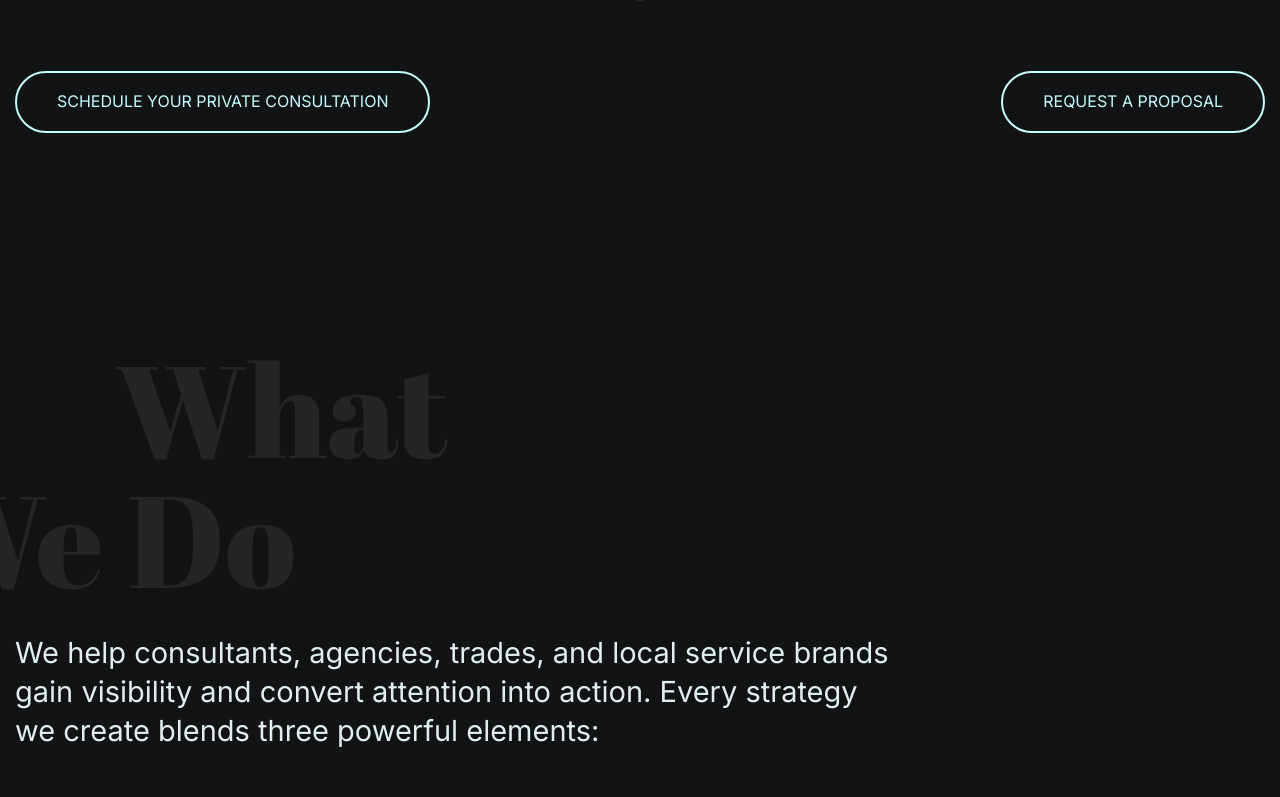
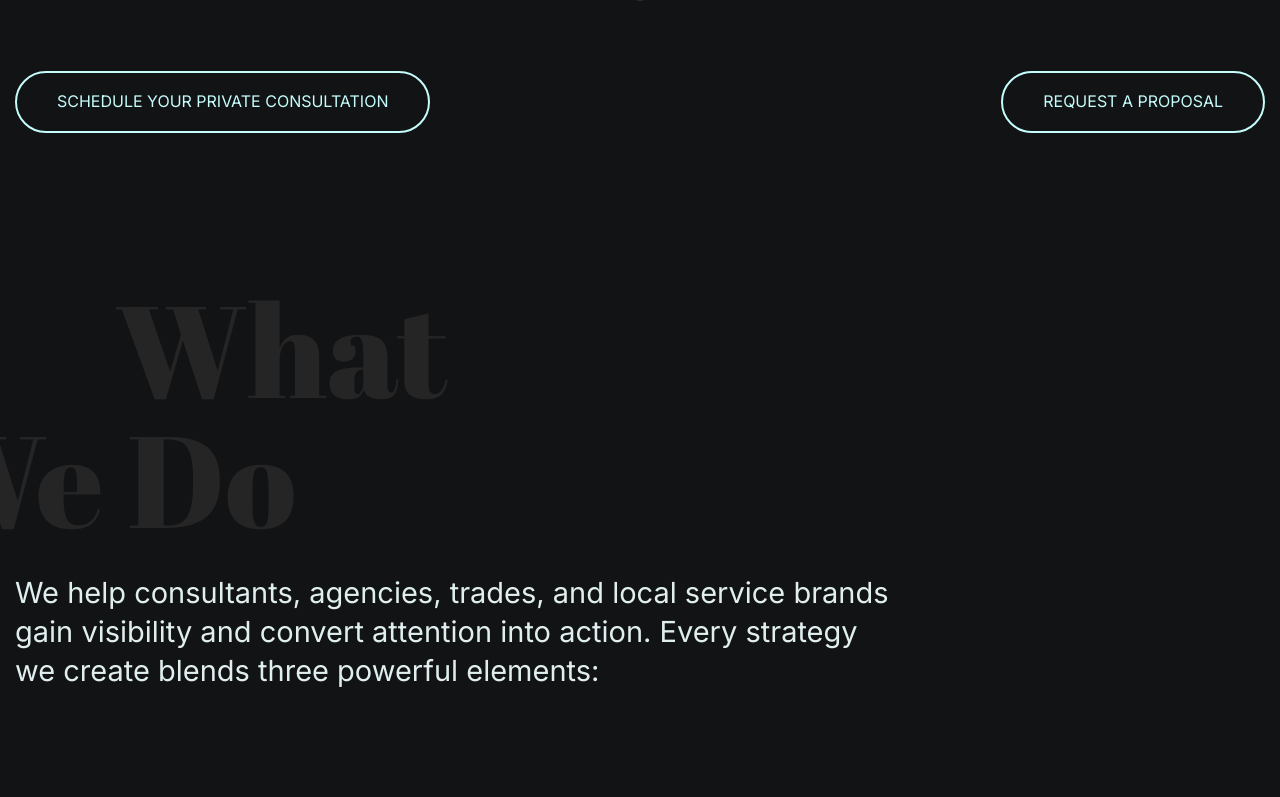
Before and after one commit to waseemlinuxfreakz/dotolidigital, a Next.js app: page / in a window 1280 px wide. Shown: the part 563-1360 px from the top of the page. Built offline with nearby package versions, Linux system fonts and the light colour scheme.

Commit message:
video section changes

```diff
--- a/src/app/page.jsx
+++ b/src/app/page.jsx
@@ -11,13 +11,13 @@ import { PageTitle } from "./components/PageTitle";
 import { RecentWorkSection } from "./components/RecentWorkSection";
 import { RightImgSection } from "./components/RightImgSection";
 import { SocialSection } from "./components/SocialSection";
-import { VideoSection } from "./components/VideoSection";
+{/*import { VideoSection } from "./components/VideoSection";*/}
 import { WhoWeAre } from "./components/WhoWeAre";
 export default function Home() {
   return (
     <>
       <HeroSection />
-      <VideoSection />
+       {/*<VideoSection /> */}
       <RecentWorkSection />
 
       <RightImgSection
```
